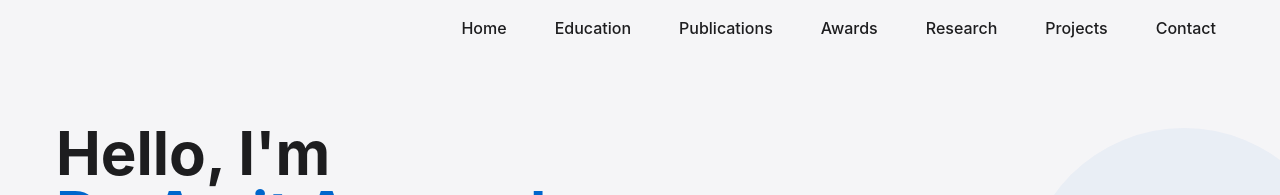
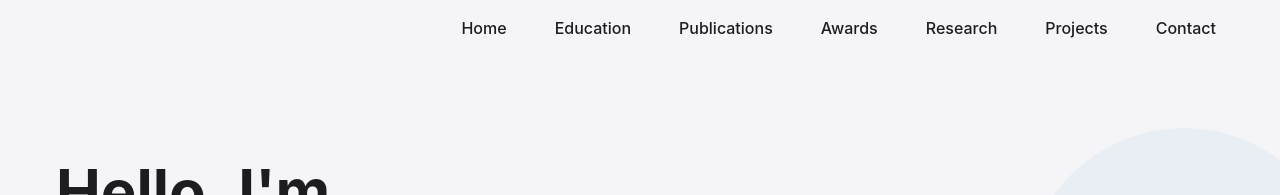
Before and after one commit to AAVNIT111/prof_portfolio, a React (Vite) app: page / in a window 1280 px wide. Shown: the top 195 px of the page. Built offline with nearby package versions, Linux system fonts and the light colour scheme; the HTML template or start-up script is replaced by a standard one.

Commit message:
HeaderFixing

```diff
--- a/src/App.jsx
+++ b/src/App.jsx
@@ -53,10 +53,15 @@ function App() {
   ].filter(section => section.id === 'hero' || (section.data && (Array.isArray(section.data) ? section.data.length > 0 : true)));
 
   return (
+
     <div className="min-h-screen relative">
       <Navbar sections={sections} />
 
       <main>
+
+
+
+
         <Hero data={personalData} />
 
         <Education education={personalData.education} />
--- a/src/components/Hero.jsx
+++ b/src/components/Hero.jsx
@@ -12,7 +12,10 @@ const Hero = ({ data }) => {
           initial={{ opacity: 0, x: -50 }}
           animate={{ opacity: 1, x: 0 }}
           transition={{ duration: 0.8 }}
-        >
+        ><h1 className="text-4xl md:text-5xl lg:text-6xl font-bold mb-4 ">
+             <br />
+            <span className="text-accent-blue"></span>
+          </h1>
           <h1 className="text-4xl md:text-5xl lg:text-6xl font-bold mb-4">
             Hello, I'm <br />
             <span className="text-accent-blue">{data.name}</span>
```
